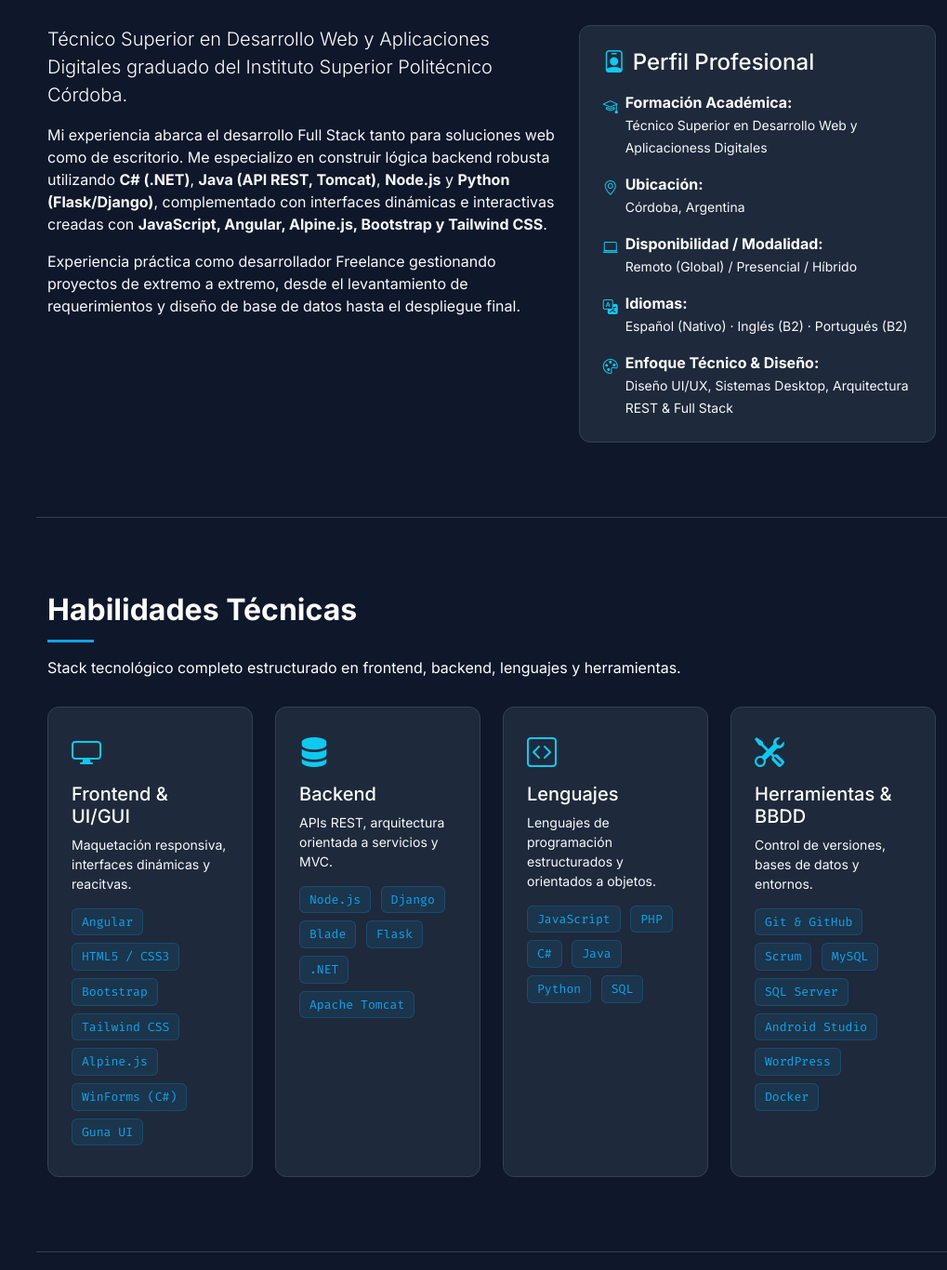
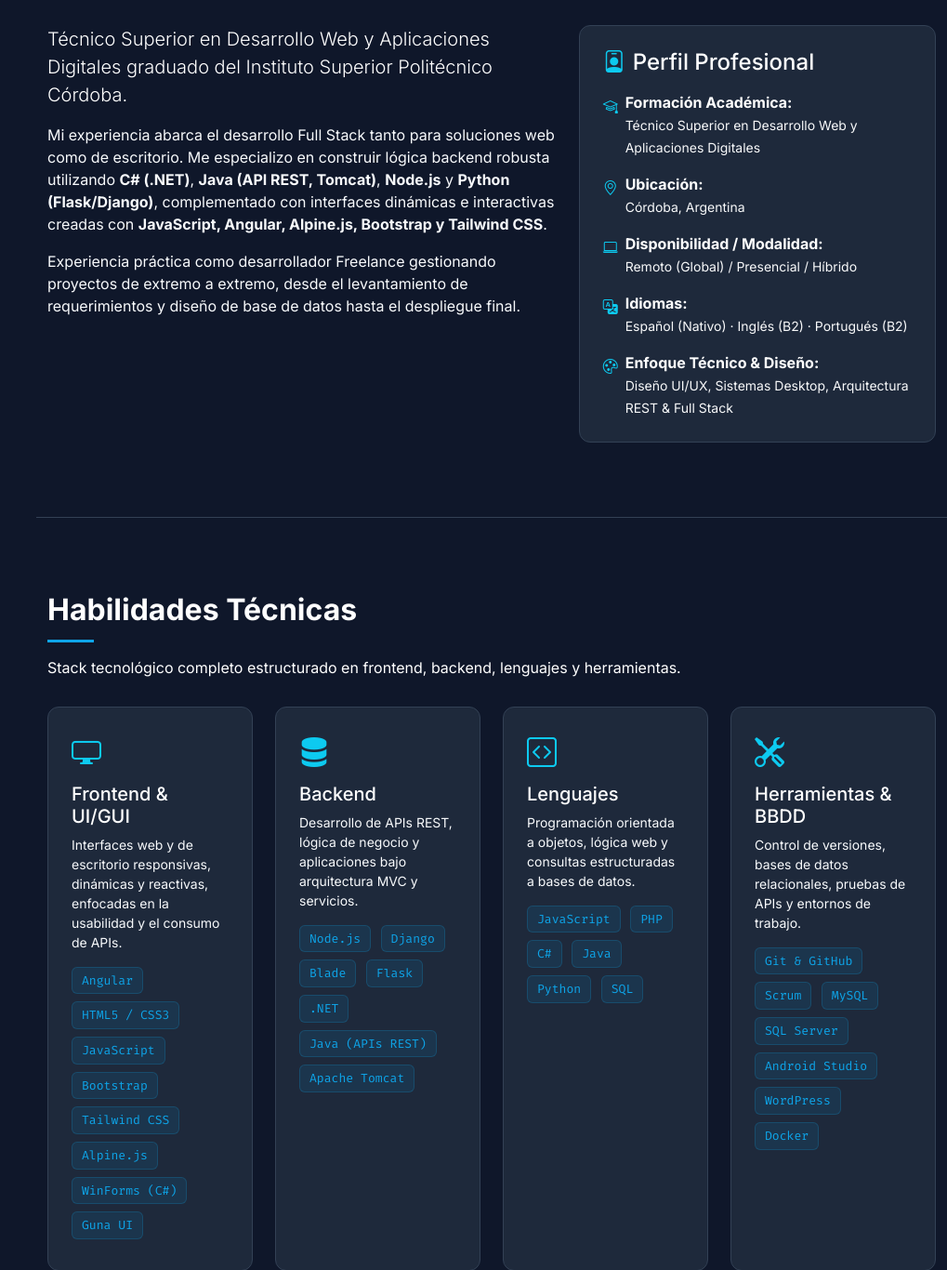
Before and after one commit to jonjonathanarias/Portfolio, a plain HTML site: page index.html in a window 1280 px wide. Shown: the part 975-2341 px from the top of the page at 93% size, without its empty margins (261-1280 px from the left). Drawn offline with nearby package versions, Linux system fonts and the light colour scheme.

Commit message:
Revise educational and skills descriptions in index.html
Updated educational background and skills descriptions for clarity and detail.

```diff
--- a/index.html
+++ b/index.html
@@ -164,7 +164,7 @@
                   <i class="bi bi-mortarboard text-info me-2 mt-1"></i>
                   <div>
                     <strong class="text-white d-block">Formación Académica:</strong>
-                    <span class="small text-light">Técnico Superior en Desarrollo Web y Aplicacioness Digitales</span>
+                    <span class="small text-light">Técnico Superior en Desarrollo Web y Aplicaciones Digitales</span>
                   </div>
                 </li>
                 <li class="mb-3 d-flex align-items-start">
@@ -218,10 +218,11 @@
             <div class="custom-card">
               <div class="text-info fs-2 mb-2"><i class="bi bi-display"></i></div>
               <h5 class="text-white">Frontend & UI/GUI</h5>
-              <p class="--text-muted small">Maquetación responsiva, interfaces dinámicas y reacitvas.</p>
+              <p class="--text-muted small">Interfaces web y de escritorio responsivas, dinámicas y reactivas, enfocadas en la usabilidad y el consumo de APIs.</p>
               <div>
                 <span class="tech-badge">Angular</span>
                 <span class="tech-badge">HTML5 / CSS3</span>
+                <span class="tech-badge">JavaScript</span>
                 <span class="tech-badge">Bootstrap</span>
                 <span class="tech-badge">Tailwind CSS</span>
                 <span class="tech-badge">Alpine.js</span>
@@ -235,13 +236,14 @@
             <div class="custom-card" data-aos="fade-up" data-aos-delay="200">
               <div class="text-info fs-2 mb-2"><i class="bi bi-server"></i></div>
               <h5 class="text-white">Backend</h5>
-              <p class="--text-muted small">APIs REST, arquitectura orientada a servicios y MVC.</p>
+              <p class="--text-muted small">Desarrollo de APIs REST, lógica de negocio y aplicaciones bajo arquitectura MVC y servicios.</p>
               <div>
                 <span class="tech-badge">Node.js</span>
                 <span class="tech-badge">Django</span>
                 <span class="tech-badge">Blade</span>
                 <span class="tech-badge">Flask</span>
                 <span class="tech-badge">.NET</span>
+                <span class="tech-badge">Java (APIs REST)</span>
                 <span class="tech-badge">Apache Tomcat</span>
               </div>
             </div>
@@ -251,7 +253,7 @@
             <div class="custom-card" data-aos="fade-up" data-aos-delay="400">
               <div class="text-info fs-2 mb-2"><i class="bi bi-code-square"></i></div>
               <h5 class="text-white">Lenguajes</h5>
-              <p class="--text-muted small">Lenguajes de programación estructurados y orientados a objetos.</p>
+              <p class="--text-muted small">Programación orientada a objetos, lógica web y consultas estructuradas a bases de datos.</p>
               <div>
                 <span class="tech-badge">JavaScript</span>
                 <span class="tech-badge">PHP</span>
@@ -267,7 +269,7 @@
             <div class="custom-card" data-aos="fade-up" data-aos-delay="500">
               <div class="text-info fs-2 mb-2"><i class="bi bi-tools"></i></div>
               <h5 class="text-white">Herramientas & BBDD</h5>
-              <p class="--text-muted small">Control de versiones, bases de datos y entornos.</p>
+              <p class="--text-muted small">Control de versiones, bases de datos relacionales, pruebas de APIs y entornos de trabajo.</p>
               <div>
                 <span class="tech-badge">Git & GitHub</span>
                 <span class="tech-badge">Scrum</span>
@@ -446,6 +448,8 @@
                 <span class="tech-badge">API REST</span>
                 <span class="tech-badge">Blade</span>
                 <span class="tech-badge">Alpine.js</span>
+                <span class="tech-badge">MySQL</span>
+                <span class="tech-badge">HTML5 / CSS3</span>
               </div>
 
               <!-- Botón estandarizado -->
```
